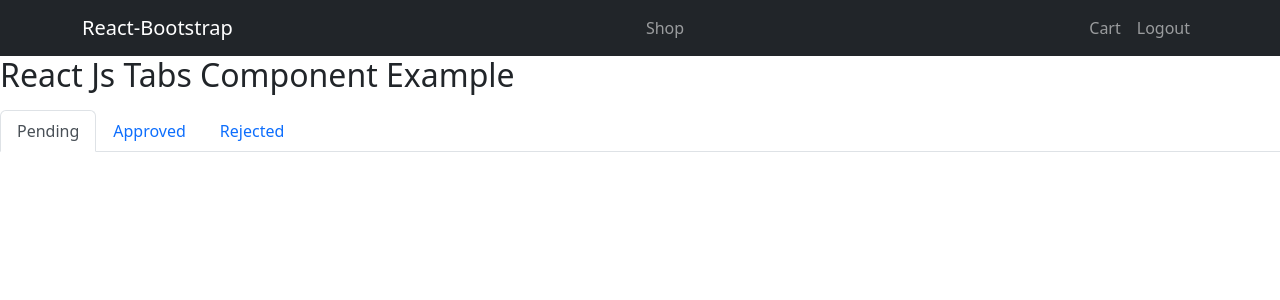
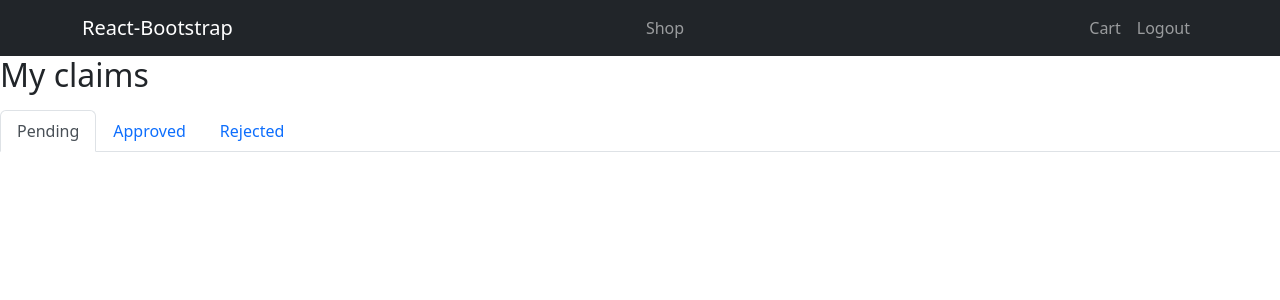
Before and after one commit to gyivan/dbs-techtrek, a React (Create React App) app in the folder frontend/: page /claim in a window 1280 px wide. Shown: the top 300 px of the page. Built offline with nearby package versions, Linux system fonts and the light colour scheme.

Commit message:
update claim title

```diff
--- a/frontend/src/pages/Claims.js
+++ b/frontend/src/pages/Claims.js
@@ -33,7 +33,7 @@
     const [tabKey, initTabKey] = useState('one')
   return (
     <div>
-    <h2 className="mb-3">React Js Tabs Component Example</h2>
+    <h2 className="mb-3">My claims</h2>
     <Tabs activeKey={tabKey} onSelect={(e) => initTabKey(e)}>
       <Tab eventKey="one" title="Pending">
         <p>{user.Status === "Pending" && <Userclaim user={user} /> }</p>
```
